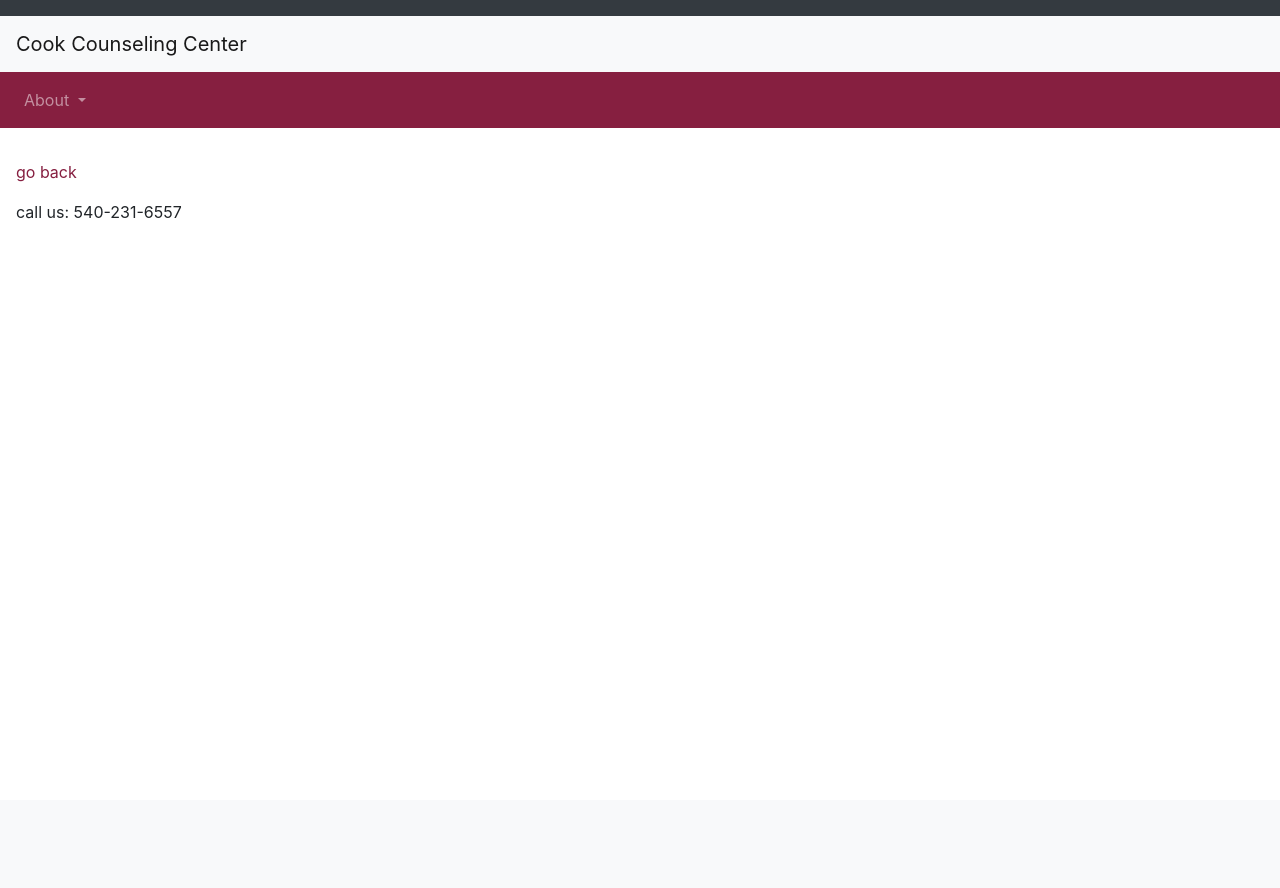
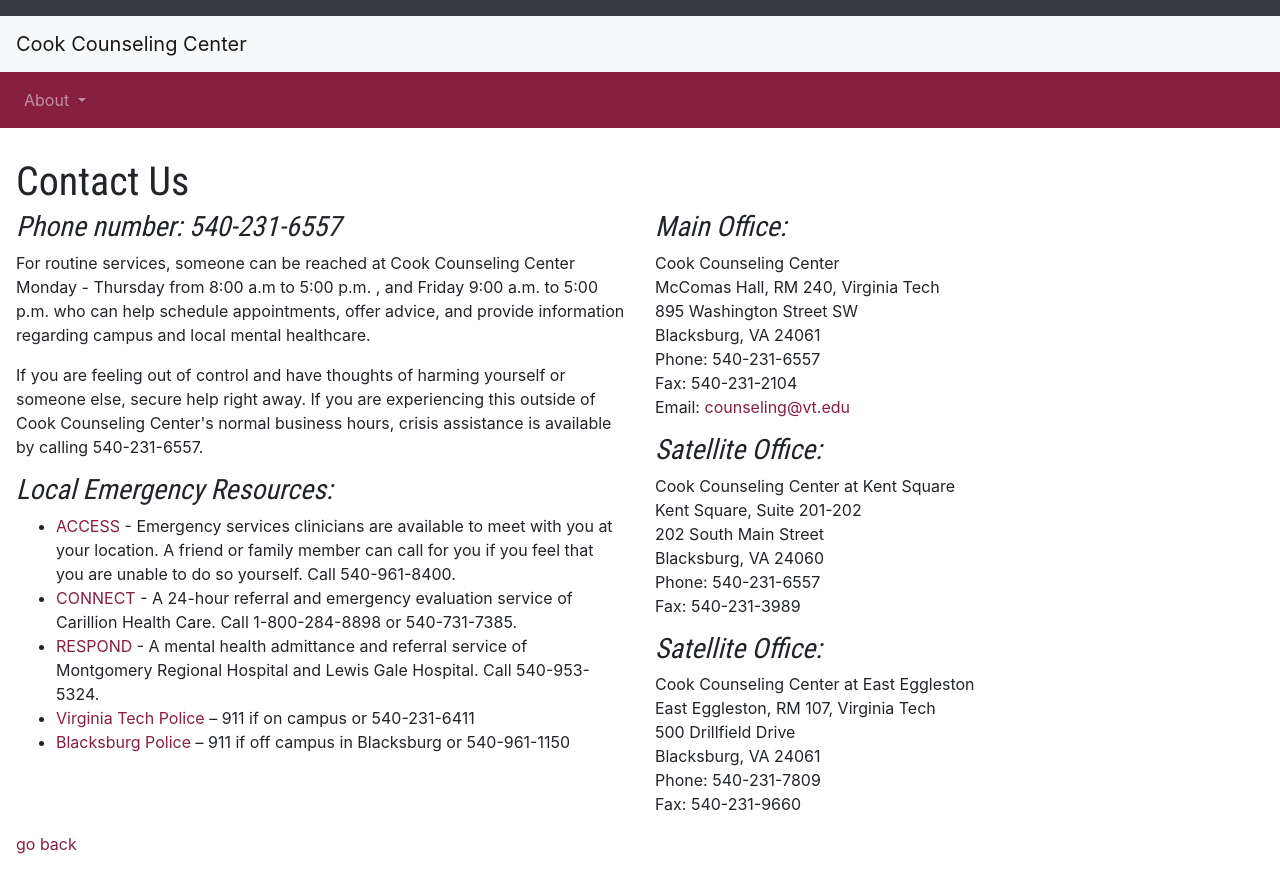
Before and after one commit to ashero0/doi, a PHP site: page /about/contact-us in a window 1280 px wide. Before the commit the page ends 219 px from the top, so only its background shows below. Run offline with PHP 8.4, Linux system fonts and the light colour scheme.

Commit message:
Contact-Us added initial text

```diff
--- a/ccc/app/view/about/contact-us.php
+++ b/ccc/app/view/about/contact-us.php
@@ -1,4 +1,55 @@
+<h1>Contact Us</h1>
+<div class="row">
+<div class="col-md-6">
+<h3><i>Phone number: 540-231-6557</i></h3>
+<p>For routine services, someone can be reached at Cook Counseling Center Monday - Thursday from 8:00 a.m to 5:00 p.m. , and Friday 9:00 a.m. to 5:00 p.m. who can help schedule appointments, offer advice, and provide information regarding campus and local mental healthcare.</p>
+
+<p>If you are feeling out of control and have thoughts of harming yourself or someone else, secure help right away. If you are experiencing this outside of Cook Counseling Center's normal business hours, crisis assistance is available by calling 540-231-6557.</p>
+
+<h3><i>Local Emergency Resources:</i></h3>
+<ul>
+	<li><a href="http://www.nrvcs.org/access-services/">ACCESS</a> - Emergency services clinicians are available to meet with you at your location. A friend or family member can call for you if you feel that you are unable to do so yourself. Call 540-961-8400.</li>
+	<li><a href="https://www.carilionclinic.org/connect">CONNECT</a> - A 24-hour referral and emergency evaluation service of Carillion Health Care. Call 1-800-284-8898 or 540-731-7385.</li>
+	<li><a href="https://lewisgale.com/medical-professionals/for-providers/referring-a-patient.dot">RESPOND</a> - A mental health admittance and referral service of Montgomery Regional Hospital and Lewis Gale Hospital. Call 540-953-5324.</li>
+	<li><a href="https://www.police.vt.edu/index.html">Virginia Tech Police</a> – 911 if on campus or 540-231-6411</li>
+	<li><a href="http://www.blacksburg.gov/departments/departments-l-z/police">Blacksburg Police</a> – 911 if off campus in Blacksburg or 540-961-1150</li>
+</ul>
+</div>
+
+<div class="col-md-6">
+<h3><i>Main Office:</i></h3>
+<p>
+Cook Counseling Center<br>
+McComas Hall, RM 240, Virginia Tech<br>
+895 Washington Street SW<br>
+Blacksburg, VA 24061<br>
+Phone: 540-231-6557<br>
+Fax: 540-231-2104<br>
+Email: <a href="mailto:counseling@vt.edu">counseling@vt.edu</a>
+</p>
+
+<h3><i>Satellite Office:</i></h3>
+<p>
+Cook Counseling Center at Kent Square<br>
+Kent Square, Suite 201-202<br>
+202 South Main Street<br>
+Blacksburg, VA 24060<br>
+Phone: 540-231-6557<br>
+Fax: 540-231-3989
+</p>
+
+<h3><i>Satellite Office:</i></h3>
+<p>
+Cook Counseling Center at East Eggleston<br>
+East Eggleston, RM 107, Virginia Tech<br>
+500 Drillfield Drive<br>
+Blacksburg, VA 24061<br>
+Phone: 540-231-7809<br>
+Fax: 540-231-9660
+</p>
+</div>
+</div>
+
 <a href="<?=BASE_URL?>">
 	<p>go back</p>
 </a>
-<p>call us: 540-231-6557</p>
```
